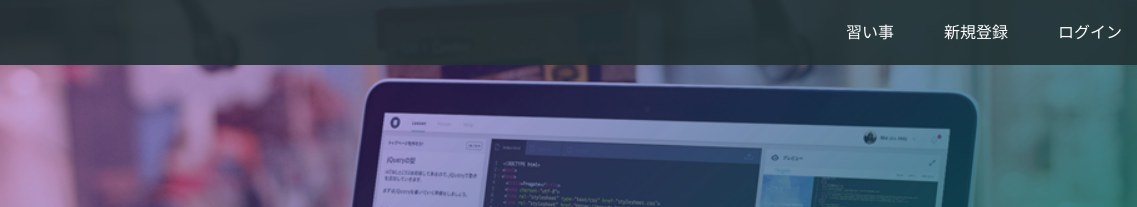
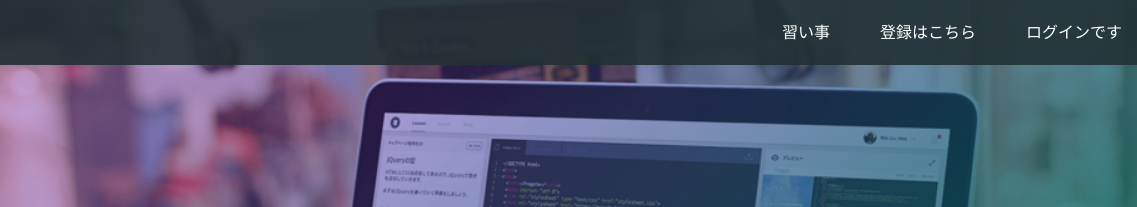
Before and after one commit to coo-nel/coo-nel-github.io, a plain HTML site: page index.html in a window 1280 px wide. Shown: the top 207 px of the page, 143-1280 px from the left. Drawn offline with Linux system fonts and the light colour scheme.

Commit message:
Update index.html

```diff
--- a/index.html
+++ b/index.html
@@ -16,8 +16,8 @@
       <span class="fa fa-bars menu-icon"></span>
       <div class="header-right">
         <a href="#">習い事</a>
-        <a href="#">新規登録</a>
-        <a href="#" class="login">ログイン</a>
+        <a href="#">登録はこちら</a>
+        <a href="#" class="login">ログインです</a>
       </div>
     </div>
   </header>
```
